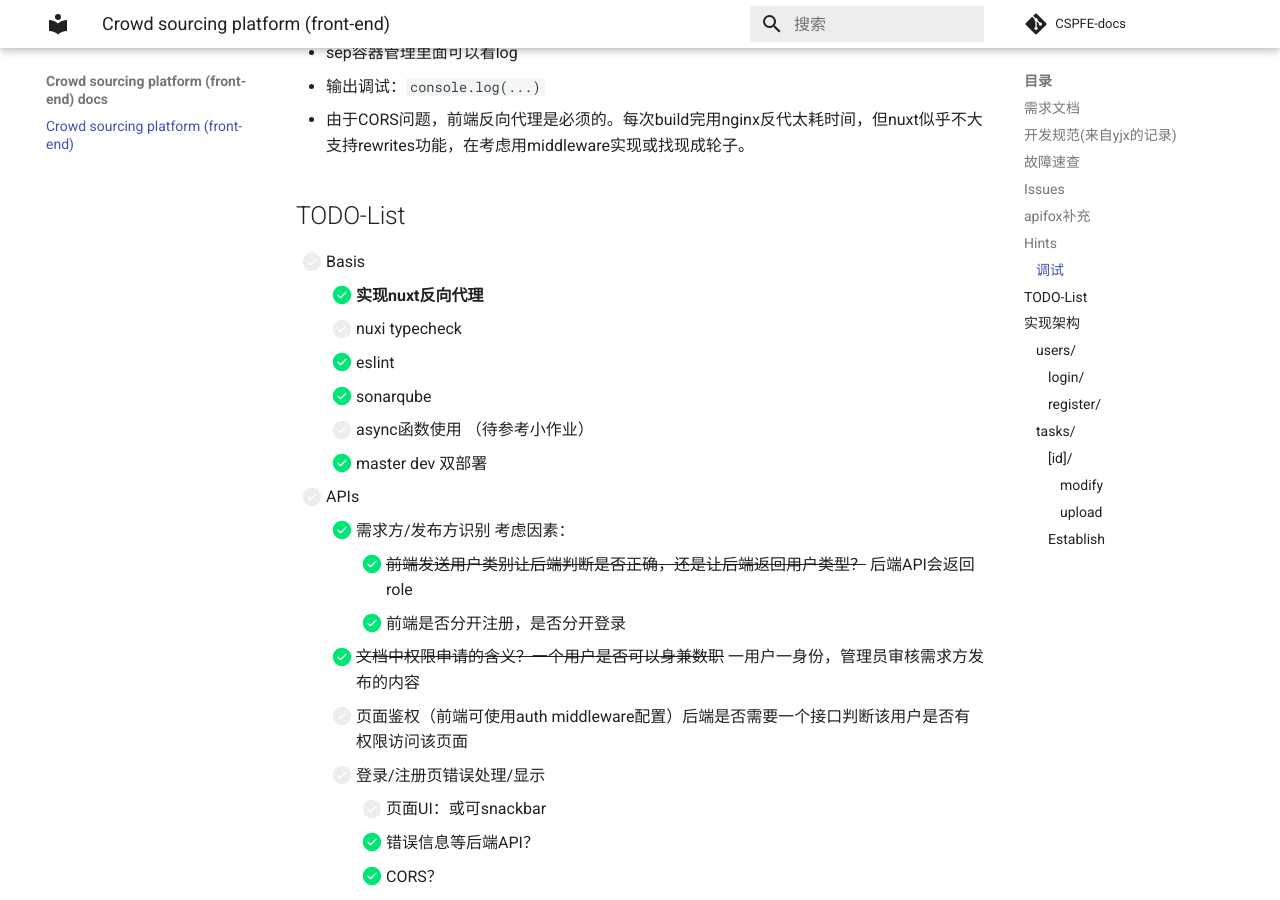
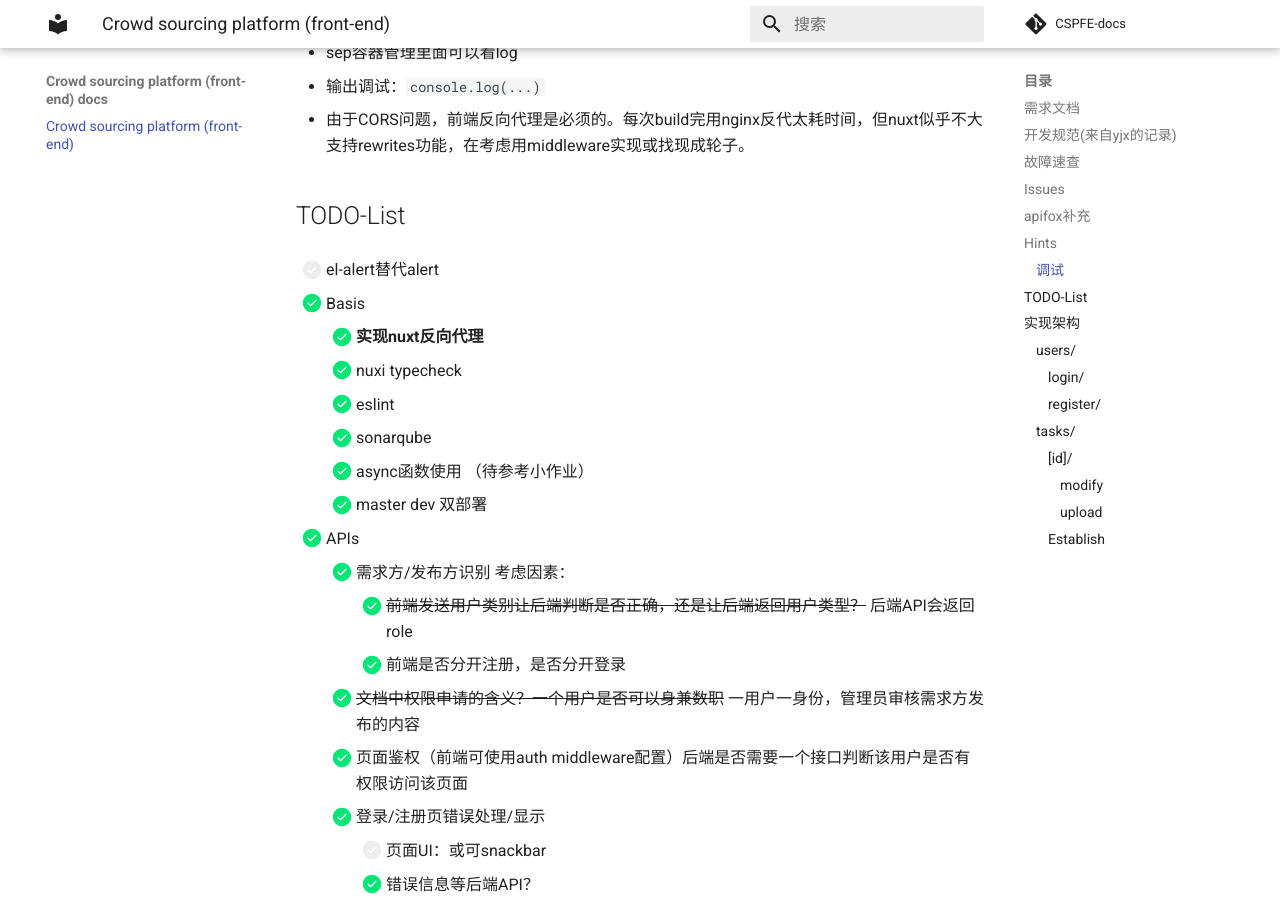
Before and after one commit to syniox/CSFE-docs, an MkDocs documentation site: the page built from docs/index.md, in a window 1280 px wide and 900 px high, scrolled down 1122 px. Built offline with MkDocs 1.6.1 and Material for MkDocs 9.7.7, drawn with Linux system fonts in a browser that asks for light colours; comment, search, counter and statistics services are not loaded.

Commit message:
Update index.md

```diff
--- a/docs/index.md
+++ b/docs/index.md
@@ -42,24 +42,26 @@ tasks.status:
 
 ## TODO-List
 
-- [ ] Basis
+- [ ] el-alert替代alert
+
+- [x] Basis
     - [x] **实现nuxt反向代理**
-    - [ ] nuxi typecheck
+    - [x] nuxi typecheck
     - [x] eslint
     - [x] sonarqube
-    - [ ] async函数使用 （待参考小作业）
+    - [x] async函数使用 （待参考小作业）
     - [x] master dev 双部署
-- [ ] APIs
+- [x] APIs
     - [x] 需求方/发布方识别 考虑因素：
         - [x] ~~前端发送用户类别让后端判断是否正确，还是让后端返回用户类型？~~ 后端API会返回role
         - [x] 前端是否分开注册，是否分开登录
     - [x] ~~文档中权限申请的含义？一个用户是否可以身兼数职~~ 一用户一身份，管理员审核需求方发布的内容
-    - [ ] 页面鉴权（前端可使用auth middleware配置）后端是否需要一个接口判断该用户是否有权限访问该页面
-    - [ ] 登录/注册页错误处理/显示
+    - [x] 页面鉴权（前端可使用auth middleware配置）后端是否需要一个接口判断该用户是否有权限访问该页面
+    - [x] 登录/注册页错误处理/显示
         - [ ] 页面UI：或可snackbar
         - [x] 错误信息等后端API？
         - [x] CORS？
-- [ ] Pages
+- [x] Pages
     - [x] CSS选型 ~~ChatWJS or UI组件库~~ Element ui plus
     - [x] 不同管理人员的登录界面？
 
```
